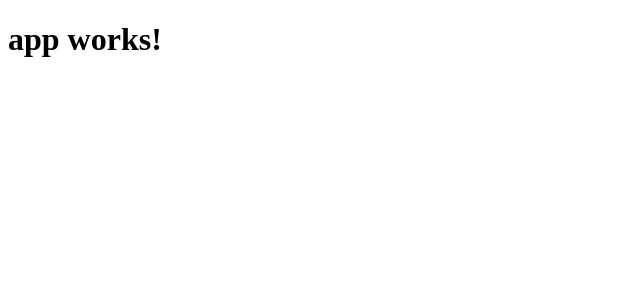
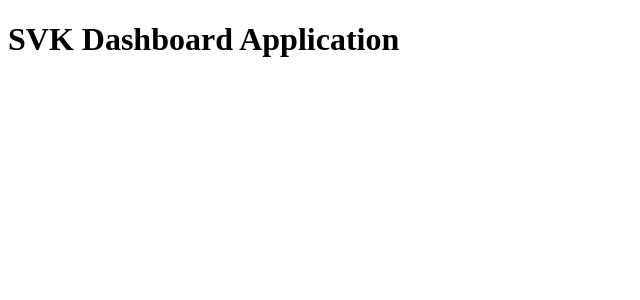
Before and after one commit to svkmsr6/angular-svk-dashboard, an Angular app: page / in a window 1280 px wide. Shown: the top 300 px of the page, without its empty margins (0-640 px from the left). Built offline with nearby package versions, Linux system fonts and the light colour scheme.

Commit message:
Changes in Home Page title

```diff
--- a/src/app/app.component.ts
+++ b/src/app/app.component.ts
@@ -6,5 +6,5 @@ import { Component } from '@angular/core';
   styleUrls: ['./app.component.css']
 })
 export class AppComponent {
-  title = 'app works!';
+  title = 'SVK Dashboard Application';
 }
```
Also changed, not shown: 1 other file (tests, documents, lock files or other folders).
